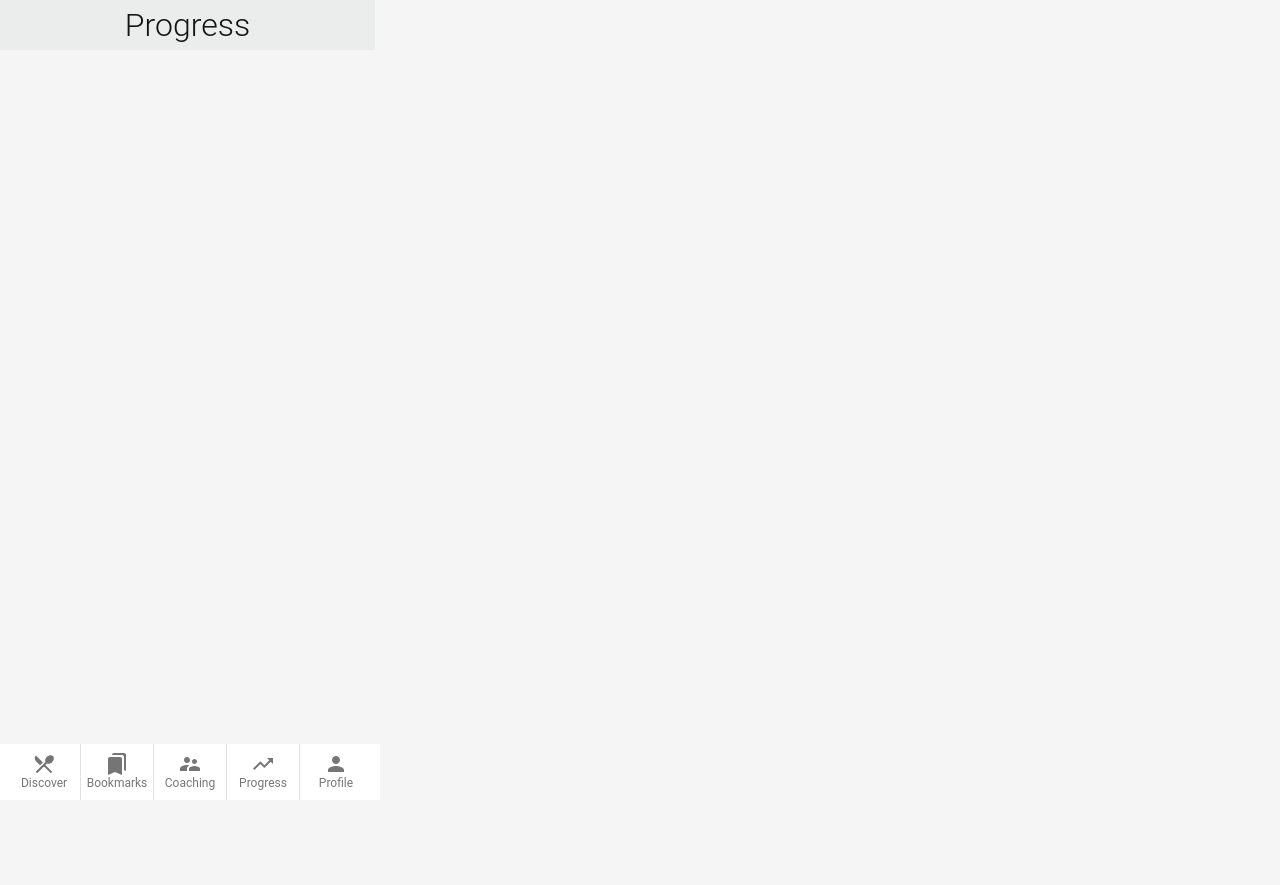
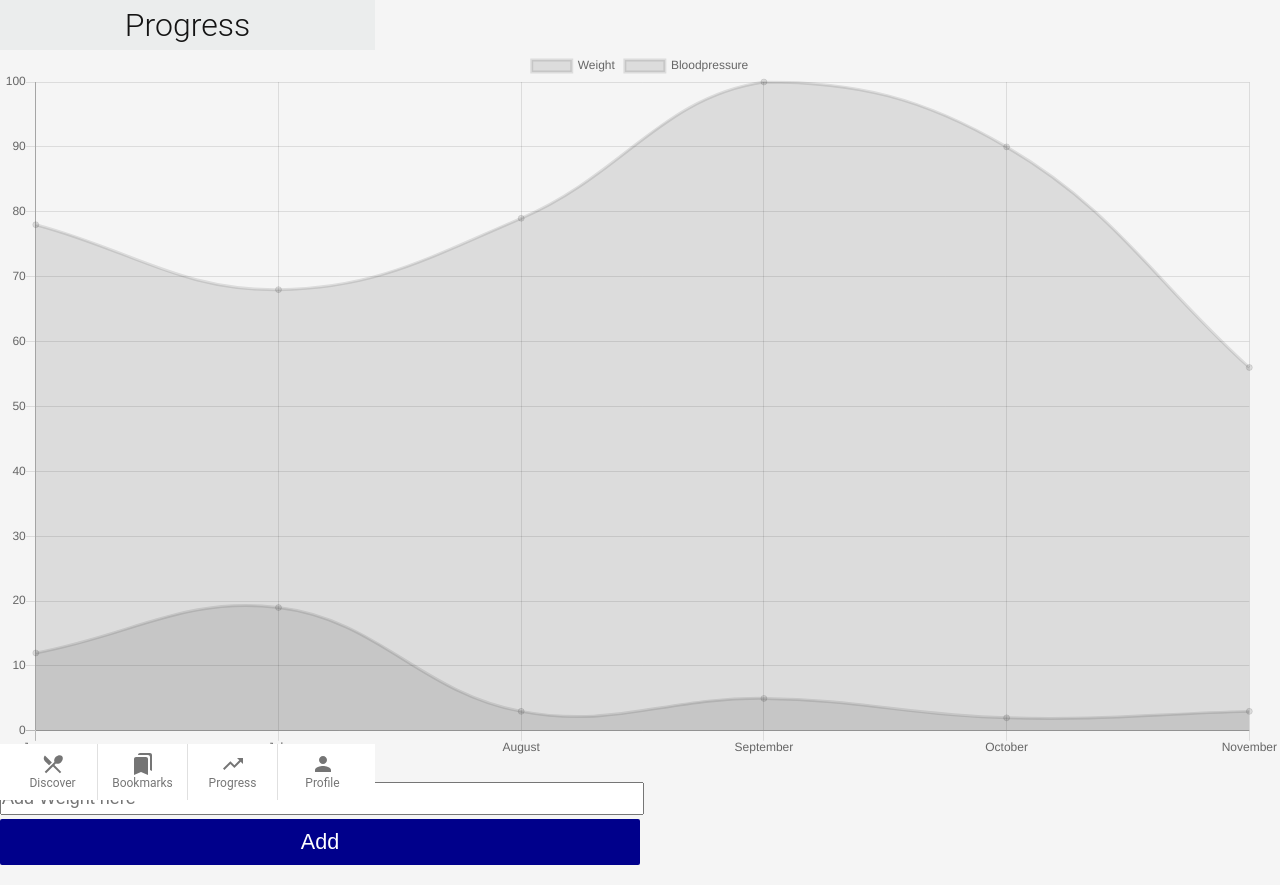
Before and after one commit to florianschumacher/capstone, a React (Create React App) app: page /progress in a window 1280 px wide. Before the commit the page ends 800 px from the top, so only its background shows below. Built offline with nearby package versions, Linux system fonts and the light colour scheme.

Commit message:
On Quest for the Delete Functionality

```diff
--- a/package.json
+++ b/package.json
@@ -9,10 +9,12 @@
     "@testing-library/react": "^11.2.1",
     "@testing-library/user-event": "^12.2.2",
     "axios": "^0.21.0",
+    "chart.js": "^2.9.4",
     "d3": "^6.3.1",
     "date-fns": "^2.16.1",
     "prop-types": "^15.7.2",
     "react": "^17.0.1",
+    "react-chartjs-2": "^2.11.1",
     "react-dom": "^17.0.1",
     "react-helmet": "^6.1.0",
     "react-router-dom": "^5.2.0",
--- a/src/components/modules/Footernavigation.js
+++ b/src/components/modules/Footernavigation.js
@@ -45,8 +45,8 @@ export default function FooterNavigation({ onNavigate }) {
       <Divider orientation="vertical" flexItem />
       <BottomNavigationAction component={Link} to="/bookmarks" label="Bookmarks" value="Bookmarks" icon={<BookmarksIcon />} />
       <Divider orientation="vertical" flexItem />
-      <BottomNavigationAction component={Link} to="/coaching" label="Coaching" value="Coaching" icon={<SupervisorAccountIcon />} />
-      <Divider orientation="vertical" flexItem />
+      {/*       <BottomNavigationAction component={Link} to="/coaching" label="Coaching" value="Coaching" icon={<SupervisorAccountIcon />} />
+      <Divider orientation="vertical" flexItem /> */}
       <BottomNavigationAction component={Link} to="/progress" label="Progress" value="Progress" icon={<TrendingUpIcon />} />
       <Divider orientation="vertical" flexItem />
       <BottomNavigationAction component={Link} to="/profile" label="Profile" value="Profile" icon={<PersonIcon />} />
--- /dev/null
+++ b/src/components/modules/page_components/ChartComponent.js
@@ -0,0 +1,35 @@
+import React from 'react'
+import { Line } from 'react-chartjs-2'
+
+const BarChart = () => {
+    return <div>
+        <Line
+            data={{
+                labels: ['June', 'July', 'August', 'September', 'October', 'November'],
+                datasets: [{
+                    label: 'Weight',
+                    data: [12, 19, 3, 5, 2, 3]
+                },
+                {
+                    label: 'Bloodpressure',
+                    data: [78, 68, 79, 100, 90, 56]
+                }
+                ]
+            }}
+            height={200}
+            width={360}
+            options={{
+                maintainAspectAatio: false,
+                scales: {
+                    yAxes: [{
+                        ticks: {
+                            beginAtZero: true
+                        }
+                    }]
+                }
+            }}
+        />
+    </div>
+}
+
+export default BarChart
--- /dev/null
+++ b/src/components/modules/page_components/Form.js
@@ -0,0 +1,45 @@
+import styled from 'styled-components/macro'
+
+export default function Form({ onCreateWeight }) {
+
+    function handleSubmit(event) {
+        event.preventDefault()
+        const formElement = event.target
+        const input = formElement.title
+        onCreateWeight(input.value)
+        formElement.reset()
+        input.focus()
+    }
+
+    return <FormStyled onSubmit={handleSubmit}>
+        <label>
+            Add Weight:
+      <input name="title" type="numbers" placeholder="Add Weight here" />
+        </label>
+        <Button>Add</Button>
+    </FormStyled>
+}
+
+const FormStyled = styled.form`
+  display: grid;
+  align-items: center;
+  gap: 4px;
+  width: 50%;
+  margin-bottom: 20px;
+  justify-items: stretch;
+
+  input {
+    font-size: 1em;
+    width: 100%;
+    padding: 4px 0;
+  }
+`
+
+const Button = styled.button`
+  padding: 10px 20px;
+  background: darkblue;
+  color: white;
+  font-size: 1.2em;
+  border: none;
+  border-radius: 2px;
+`
--- a/src/components/pages/Bookmarks.js
+++ b/src/components/pages/Bookmarks.js
@@ -35,9 +35,19 @@ export default function Profile() {
     for (let recipeTitle in shopThisList) {
         ingredientsByRecipe.push({ title: recipeTitle, shoppingList: shopThisList[recipeTitle] });
     }
+    //
+    /*     useEffect((recipeTitle, shopThisList) => {
+            localStorage.setItem({ title: recipeTitle, shoppingList: shopThisList[recipeTitle] })
+            shopThisList = localStorage.getItem(recipeTitle)
+        }) */
 
+    function onDelete(recipeTitle) {
+        /*         Object.keys(shopThisList).forEach((recipeTitle) => recipeTitle.title !== recipeTitle) */
 
-    console.log(ingredientsByRecipe)
+        console.log(Object.keys(shopThisList))
+        console.log(recipeTitle)
+    }
+    //
     return (
         <div>
             <Header title="Bookmarks" />
@@ -49,7 +59,7 @@ export default function Profile() {
                                 <Typography>
                                     <ul className='ULement'>{ingredientList.title}</ul>
                                 </Typography>
-                                <Button className='Button' onclick={() => { alert('Zomg, i´am clicked') }}>Delete</Button>
+                                <Button className='Button' onClick={(ingredientList) => onDelete(ingredientList.title)}>Delete</Button>
                             </AccordionSummary>
                             <ul className='ULement'>
                                 {ingredientList.shoppingList.map(ingredient =>
@@ -67,7 +77,11 @@ export default function Profile() {
             </ProfileWrapper>
         </div>
     )
+
+
 }
+
+
 
 
 const ProfileWrapper = styled.section`
--- a/src/components/pages/Profile.js
+++ b/src/components/pages/Profile.js
@@ -4,10 +4,31 @@ import styled from 'styled-components/macro'
 import { useState, useEffect } from 'react'
 import '../modules/page_components/ProfileCSS.css'
 
+//
+import { makeStyles } from '@material-ui/core/styles';
+import Accordion from '@material-ui/core/Accordion';
+import AccordionSummary from '@material-ui/core/AccordionSummary';
+import AccordionDetails from '@material-ui/core/AccordionDetails';
+import Typography from '@material-ui/core/Typography';
+import ExpandMoreIcon from '@material-ui/icons/ExpandMore';
+
+const useStyles = makeStyles((theme) => ({
+    root: {
+        width: '100%',
+    },
+    heading: {
+        fontSize: theme.typography.pxToRem(15),
+        fontWeight: theme.typography.fontWeightRegular,
+    },
+}));
+//
 
 export default function Profile() {
     const [shopThisList, setShopThisList] = useState(GetLists('shoppingList') ?? {})
 
+    //
+    const classes = useStyles()
+    //
 
     const ingredientsByRecipe = [];
     console.log(shopThisList)
@@ -21,14 +42,28 @@ export default function Profile() {
         <div>
             <Header title="Profile" />
             <ProfileWrapper>
-                {ingredientsByRecipe.map(ingredientList => (
-                    <details>
-                        <summary>{ingredientList.title}</summary>
-                        <ul>
-                            {ingredientList.shoppingList.map(ingredient => <li>{ingredient}</li>)}
-                        </ul>
-                    </details>
-                ))}
+                <div className={classes.root}>
+                    {ingredientsByRecipe.map(ingredientList => (
+                        <Accordion>
+                            <AccordionSummary>
+                                <Typography>
+                                    <ul className='ULement'>{ingredientList.title}</ul>
+                                </Typography>
+                                <Button className='Button' onClick={() => { alert('Zomg, i´am clicked') }}>Delete</Button>
+                            </AccordionSummary>
+                            <ul className='ULement'>
+                                {ingredientList.shoppingList.map(ingredient =>
+                                    <AccordionDetails>
+                                        <Typography>
+                                            <li className='LIement'>{ingredient}</li>
+                                        </Typography>
+                                    </AccordionDetails>)}
+                            </ul>
+                        </Accordion>
+                    ))}
+
+                </div>
+
             </ProfileWrapper>
         </div>
     )
@@ -36,5 +71,34 @@ export default function Profile() {
 
 
 const ProfileWrapper = styled.section`
+    display: flex;
     width:100%;
+    .ULement {
+    padding-left:0rem;
+    margin-left:0rem;
+    min-width: 18.125rem;
+    margin-top: 0;
+    margin-bottom: 0;
+    };
+    .LIement{
+    margin-left: 1.25rem;
+    margin-top: 0px;
+    margin-bottom:0px;
+    list-style: none;
+    padding-top: 0px;
+    padding-bottom: 0px;
+    };
+    .Button {
+    align-content: right;
+    align-self: right;
+    position: right;
+    height:1.5625rem;
+    text-align: right;
+    justify-content: flex-end;
+    };
 `
+
+
+const Button = styled.button`
+
+`
--- a/src/components/pages/Progress.js
+++ b/src/components/pages/Progress.js
@@ -1,9 +1,15 @@
 import Header from '../modules/Header'
+import BarChart from '../modules/page_components/ChartComponent'
+import Form from '../modules/page_components/Form'
 
 const Progress = () => {
     return (
         <div>
             <Header title="Progress" />
+            <div>
+                <BarChart />
+                <Form />
+            </div>
         </div>
     )
 }
--- /dev/null
+++ b/src/components/services/LocalStorage/saveLocally.js
@@ -0,0 +1,3 @@
+export default function saveLocally(key, data) {
+    localStorage.setItem(key, JSON.stringify(data))
+}
```
Also changed, not shown: src/components/services/LocalStorage/loadLocally.js (added, +8 -0 lines), src/components/services/systemServices/getCurrentTime.js (added), 1 other file (tests, documents, lock files or other folders).
